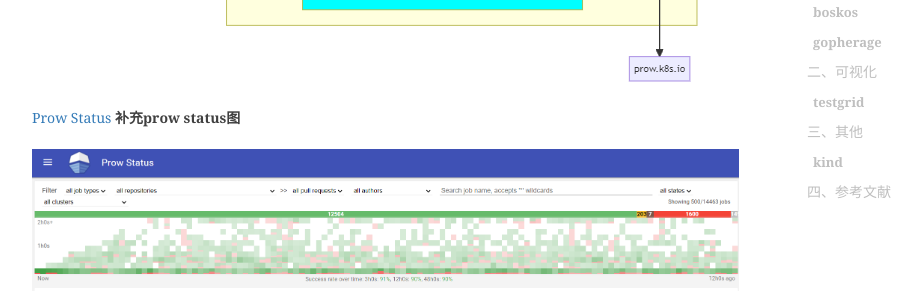
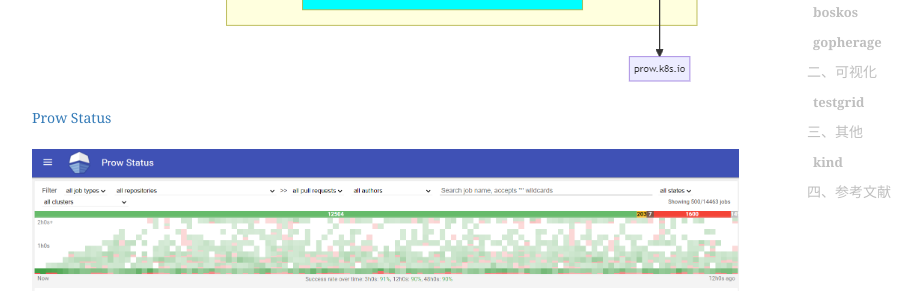
Before and after one commit to shihai1991/shihai1991.github.io, a Jekyll site: the page built from _posts/2023-06-12-kubernetes-test-sig组.md, in a window 1280 px wide and 900 px high, scrolled down 2152 px. Shown: the part 152-443 px from the top of the window, without its empty margins (233-1154 px from the left). Built offline with Jekyll 4.4.1, drawn with Linux system fonts in a browser that asks for light colours; nearby versions of some CDN libraries; comment, search, counter and statistics services are not loaded.

Commit message:
Update 2023-06-12-kubernetes-test-sig组.md

```diff
--- a/_posts/2023-06-12-kubernetes-test-sig组.md
+++ b/_posts/2023-06-12-kubernetes-test-sig组.md
@@ -31,7 +31,7 @@
 ![]({{site.baseurl}}/img/2023/Q2/20230612-prow-architecture.png)
 
 [Prow Status](https://prow.k8s.io/)
-**补充prow status图**
+
 ![]({{site.baseurl}}/img/2023/Q2/20230612-prow-status.png)
 
 ## [kubetest1/2](https://github.com/kubernetes-sigs/kubetest2)
@@ -99,6 +99,7 @@
 **用途**：用于在网格中查看测试结果。
 k8s的testgrid实例可以查看[此链接](https://testgrid.k8s.io)，现在主要的代码都归档于[GCP group](https://github.com/GoogleCloudPlatform/testgrid)中。
 **补充testgrid图**
+![]({{site.baseurl}}/img/2023/Q2/20230612-testgrid.png)
 
 # 三、其他
 ## kind
```
